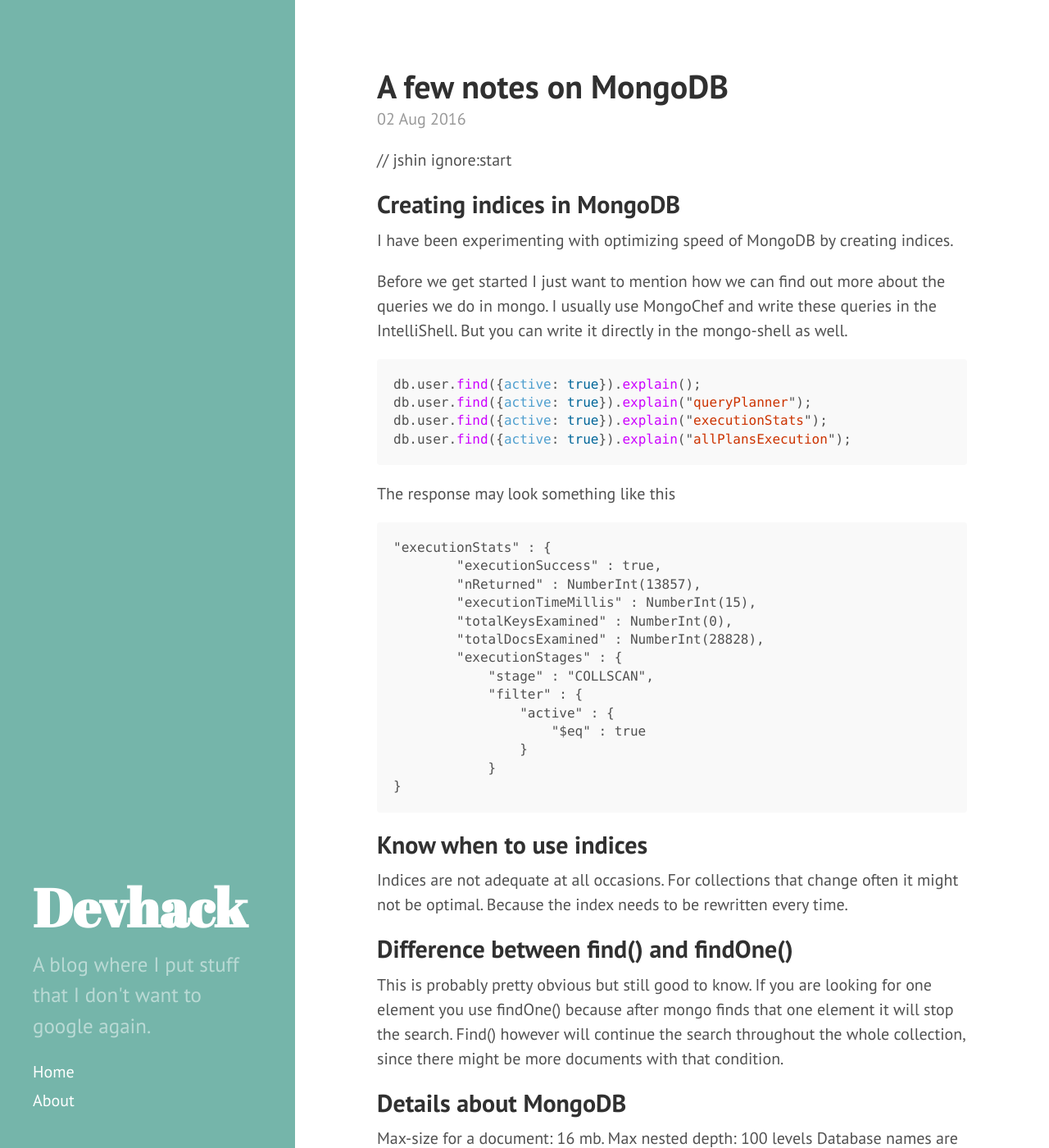
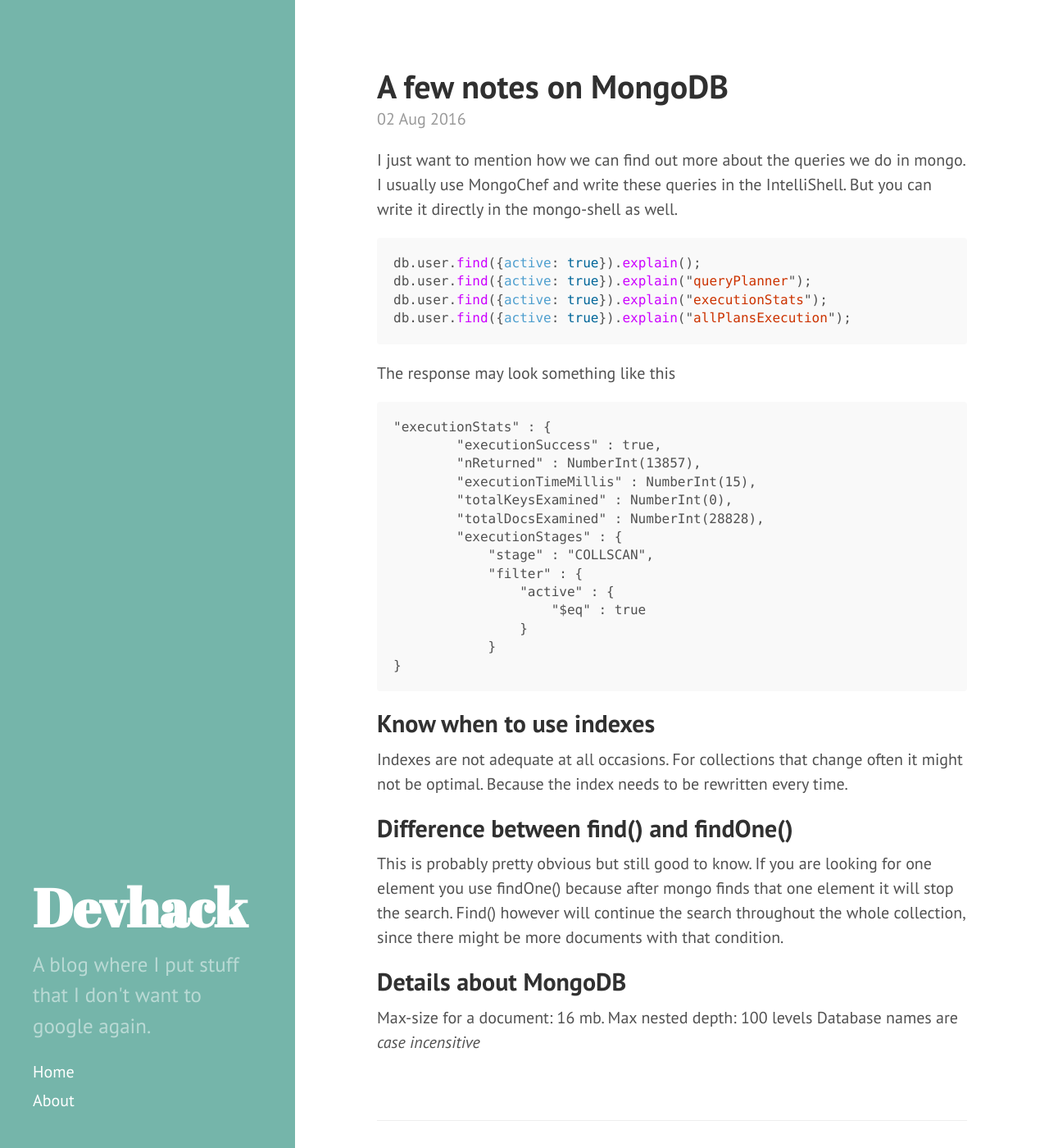
Before and after one commit to masonc15/blog, a Jekyll site: the page built from _posts/2016-08-02-stuff-about-mongodb.md, in a window 1280 px wide and 1400 px high. Shown: the whole window at 82% size. Built offline with Jekyll 4.4.1, drawn with Linux system fonts in a browser that asks for light colours.

Commit message:
fixed mongodb-post

````diff
--- a/_posts/2016-08-02-stuff-about-mongodb.md
+++ b/_posts/2016-08-02-stuff-about-mongodb.md
@@ -2,14 +2,8 @@
 layout: post
 title: A few notes on MongoDB
 ---
-// jshin ignore:start
 
-## Creating indices in MongoDB
-I have been experimenting with optimizing speed of MongoDB by creating indices.
-
-
-
-Before we get started I just want to mention how we can find out more about the queries we do in mongo. I usually use MongoChef and write these queries in the IntelliShell. But you can write it directly in the mongo-shell as well.
+I just want to mention how we can find out more about the queries we do in mongo. I usually use MongoChef and write these queries in the IntelliShell. But you can write it directly in the mongo-shell as well.
 
 ```javascript
 db.user.find({active: true}).explain();
@@ -38,8 +32,8 @@
 }
 ```
 
-## Know when to use indices
-Indices are not adequate at all occasions. For collections that change often it might not be optimal. Because the index needs to be rewritten every time.
+## Know when to use indexes
+Indexes are not adequate at all occasions. For collections that change often it might not be optimal. Because the index needs to be rewritten every time.
 
 ## Difference between find() and findOne()
 This is probably pretty obvious but still good to know. If you are looking for one element you use findOne() because after mongo finds that one element it will stop the search.
````
